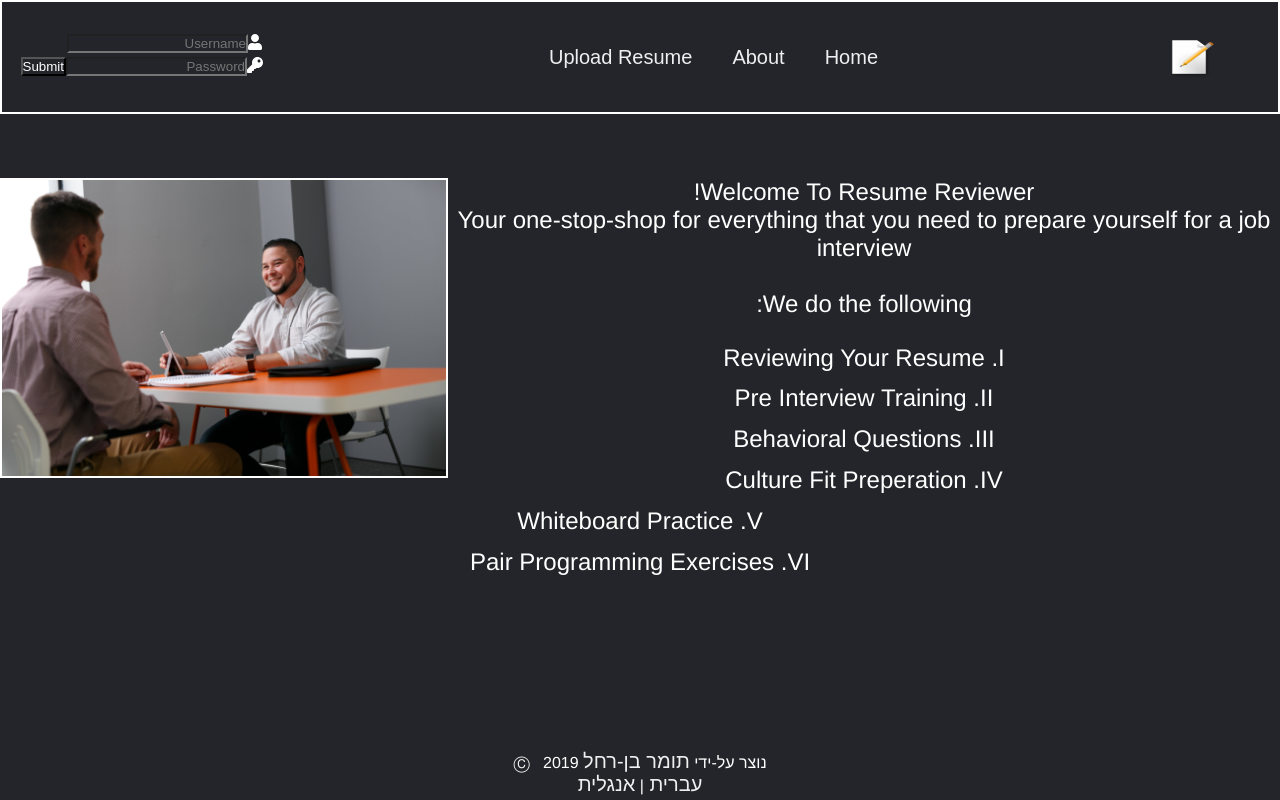
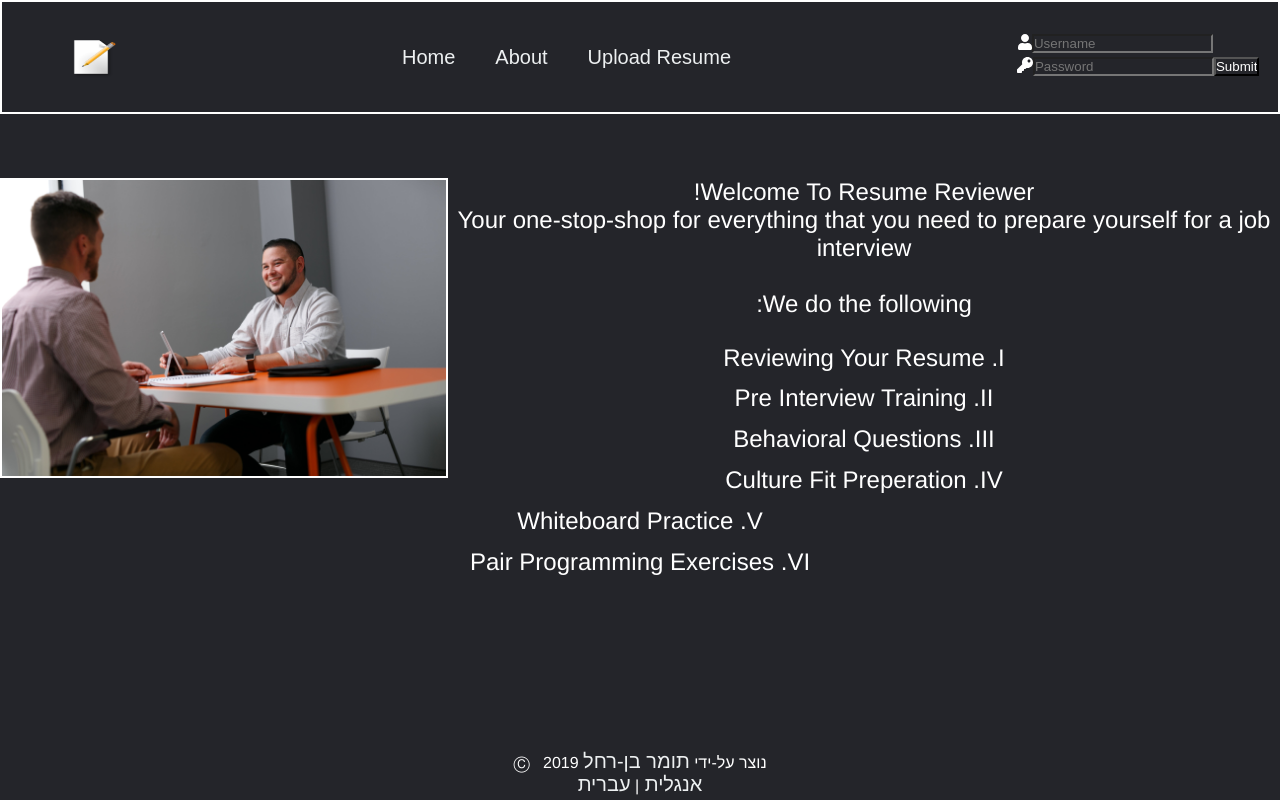
Before and after one commit to TomerPacific/resume-reviewer, a Vue app: page / in a window 1280 px wide. Built offline with nearby package versions, Linux system fonts and the light colour scheme; no server answers.

Commit message:
resume-reviewer making sure navbar remains the same direction regardless of language

```diff
--- a/src/App.vue
+++ b/src/App.vue
@@ -8,14 +8,14 @@
        <p>Created by <a href="https://github.com/TomerPacific">Tomer Ben Rachel</a> &#9400; &nbsp; 2019</p>
         <p>
           <a href="#" @click="changeLanguage('Hebrew')">Hebrew </a> |
-          <a href="#" @click="changeLanguage('English')"> English</a>
+          <a href="#" @click="changeLanguage('English')">English</a>
         </p>
     </footer>
     <footer v-if="language === 'Hebrew'">
        <p>נוצר על-ידי <a href="https://github.com/TomerPacific">תומר בן-רחל</a> &#9400; &nbsp; 2019</p>
         <p>
-          <a href="#" @click="changeLanguage('Hebrew')">עברית </a> |
-          <a href="#" @click="changeLanguage('English')"> אנגלית</a>
+          <a href="#" @click="changeLanguage('English')">אנגלית </a> |
+          <a href="#" @click="changeLanguage('Hebrew')"> עברית</a>
         </p>
     </footer>
   </div>
--- a/src/components/AppNav.vue
+++ b/src/components/AppNav.vue
@@ -1,5 +1,5 @@
 <template>
-<header>
+<header dir="ltr">
     <img src="../assets/logo.png" id="logo">
     <ul id="navigation">
         <li><router-link to="/">Home</router-link></li>
```
